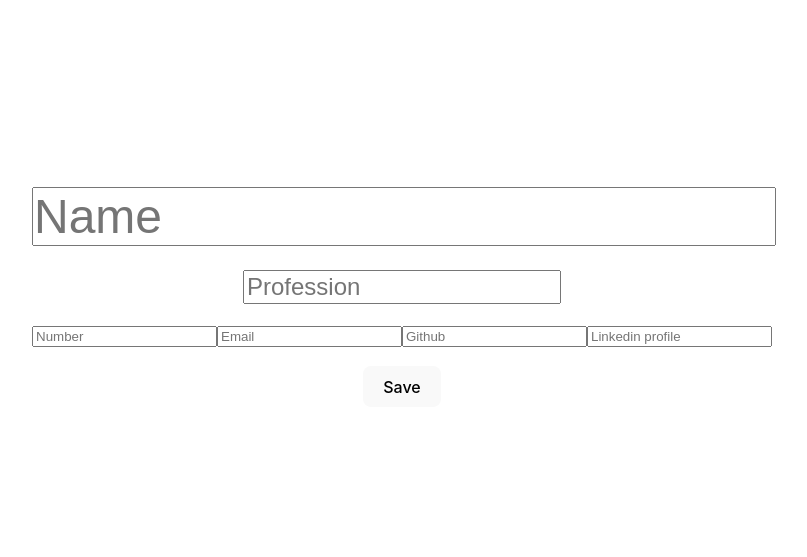
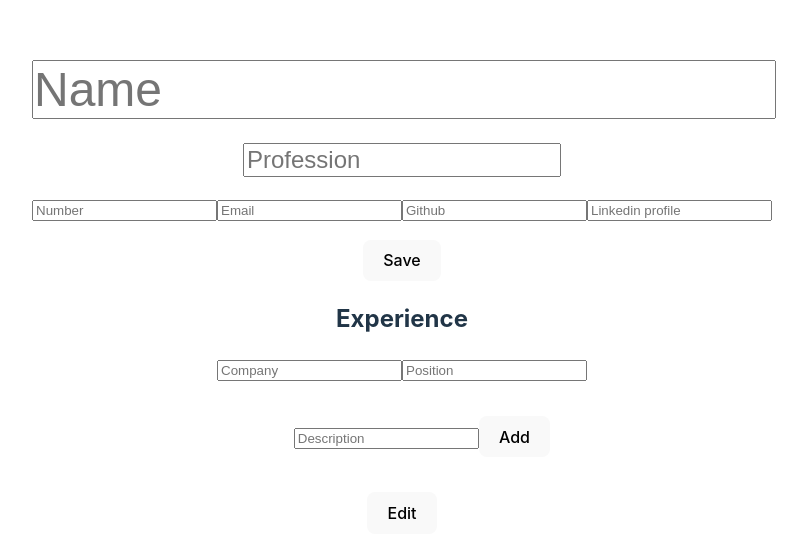
Before and after one commit to LucioFurnari/CV-Application, a React (Vite) app: page / in a window 1280 px wide. Shown: the part 103-660 px from the top of the page, without its empty margins (238-1045 px from the left). Built offline with nearby package versions, Linux system fonts and the light colour scheme.

Commit message:
Add ExperienceSection component

```diff
--- a/src/App.jsx
+++ b/src/App.jsx
@@ -1,10 +1,12 @@
 import PersonalDetails from './components/PersonalDetails'
+import ExperienceSection from './components/ExperienceSection'
 import './styles/App.css'
 
 function App() {
   return (
     <main>
       <PersonalDetails />
+      <ExperienceSection />
     </main>
   )
 }
```
